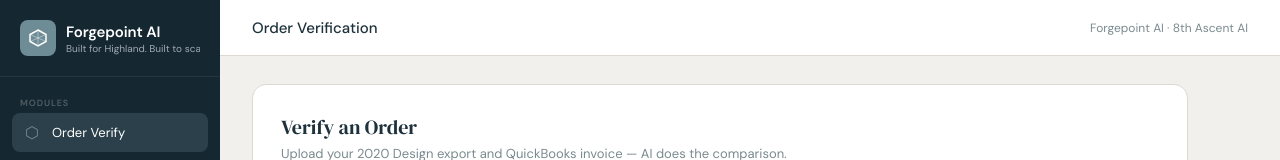
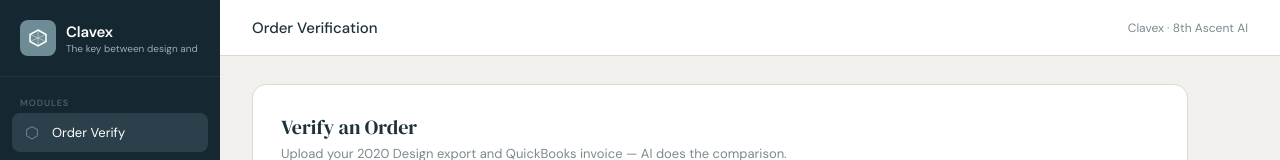
Before and after one commit to everydayelevations/forgepoint, a Next.js app: page / in a window 1280 px wide. Shown: the top 160 px of the page. Built offline with nearby package versions, Linux system fonts and the light colour scheme.

Commit message:
rename project to Clavex
Updated user-facing brand strings, page title, component name,
package.json, Excel export headers, and download filename slug.
Tagline updated to 'The key between design and delivery.'

```diff
--- a/package.json
+++ b/package.json
@@ -1,5 +1,5 @@
 {
-  "name": "forgepoint",
+  "name": "clavex",
   "version": "1.0.0",
   "private": true,
   "scripts": {
--- a/pages/api/export.js
+++ b/pages/api/export.js
@@ -12,7 +12,7 @@ export default async function handler(req, res) {
   // Summary
   const { meta, summary } = report
   const summaryRows = [
-    ['FORGEPOINT AI — CABINET ORDER VERIFICATION'],
+    ['CLAVEX — CABINET ORDER VERIFICATION'],
     ['Highland Cabinetry 08, Inc'],
     [],
     ['Job Address:', meta?.jobAddress||''],
@@ -63,7 +63,7 @@ export default async function handler(req, res) {
 
   // Sign-Off
   const signRows = [
-    ['CABINET ORDER SIGN-OFF — FORGEPOINT AI'],
+    ['CABINET ORDER SIGN-OFF — CLAVEX'],
     ['Job:', meta?.jobAddress||''], ['Invoice #:', meta?.invoiceNumber||''], [],
     ['CHECKLIST','DONE','INITIALS','NOTES'],
     ['All SKUs verified against design','☐','',''],
@@ -82,6 +82,6 @@ export default async function handler(req, res) {
   const buf = XLSX.write(wb, { type: 'buffer', bookType: 'xlsx' })
   const safeName = (meta?.jobAddress||'order').replace(/[^a-z0-9]/gi,'_').slice(0,30)
   res.setHeader('Content-Type','application/vnd.openxmlformats-officedocument.spreadsheetml.sheet')
-  res.setHeader('Content-Disposition',`attachment; filename="forgepoint_${safeName}.xlsx"`)
+  res.setHeader('Content-Disposition',`attachment; filename="clavex_${safeName}.xlsx"`)
   return res.send(buf)
 }
--- a/pages/index.js
+++ b/pages/index.js
@@ -24,7 +24,7 @@ const NAV_MODULES = [
   { id: 'vendors',   label: 'Vendors',         icon: '⬢', active: false },
 ]
 
-export default function Forgepoint() {
+export default function Clavex() {
   const [designFiles, setDesignFiles]   = useState([])
   const [invoiceFiles, setInvoiceFiles] = useState([])
   const [vendor, setVendor]           = useState('highland')
@@ -78,7 +78,7 @@ export default function Forgepoint() {
       const blob = await res.blob()
       const a = document.createElement('a')
       a.href = URL.createObjectURL(blob)
-      a.download = `forgepoint_${(report.meta?.jobAddress||'order').replace(/[^a-z0-9]/gi,'_').slice(0,30)}.xlsx`
+      a.download = `clavex_${(report.meta?.jobAddress||'order').replace(/[^a-z0-9]/gi,'_').slice(0,30)}.xlsx`
       a.click()
     } catch(e) { alert('Export failed: '+e.message) }
     finally { setExporting(false) }
@@ -95,7 +95,7 @@ export default function Forgepoint() {
   return (
     <>
       <Head>
-        <title>Forgepoint AI — Highland Cabinetry</title>
+        <title>Clavex — Highland Cabinetry</title>
         <meta name="viewport" content="width=device-width, initial-scale=1" />
         <link rel="preconnect" href="https://fonts.googleapis.com" />
         <link href="https://fonts.googleapis.com/css2?family=DM+Serif+Display:ital@0;1&family=DM+Sans:wght@300;400;500;600&display=swap" rel="stylesheet" />
@@ -230,7 +230,7 @@ export default function Forgepoint() {
                   <path d="M10 2V18M2 6.5L18 13.5M18 6.5L2 13.5" stroke="white" strokeWidth="1" opacity="0.4"/>
                 </svg>
               </div>
-              {navOpen && <div className="brand-text"><div className="brand-name">Forgepoint AI</div><div className="brand-sub">Built for Highland. Built to scale.</div></div>}
+              {navOpen && <div className="brand-text"><div className="brand-name">Clavex</div><div className="brand-sub">The key between design and delivery.</div></div>}
             </div>
           </div>
 
@@ -262,7 +262,7 @@ export default function Forgepoint() {
         <div className="main">
           <div className="topbar">
             <div className="topbar-title">Order Verification</div>
-            <div className="topbar-meta">Forgepoint AI · 8th Ascent AI</div>
+            <div className="topbar-meta">Clavex · 8th Ascent AI</div>
           </div>
 
           <div className="content">
```
